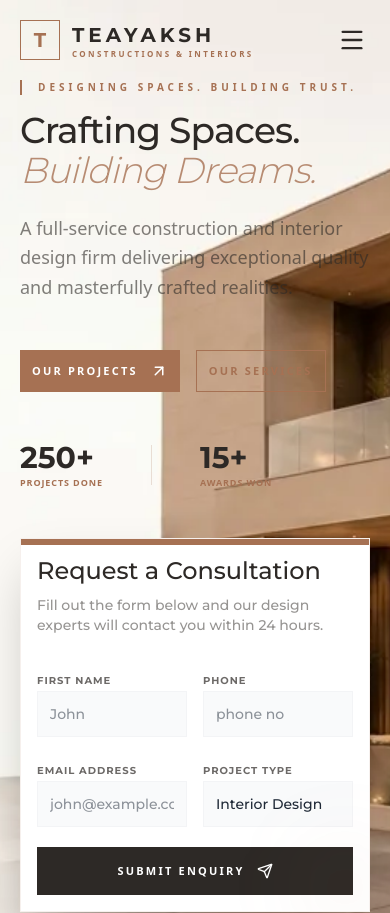
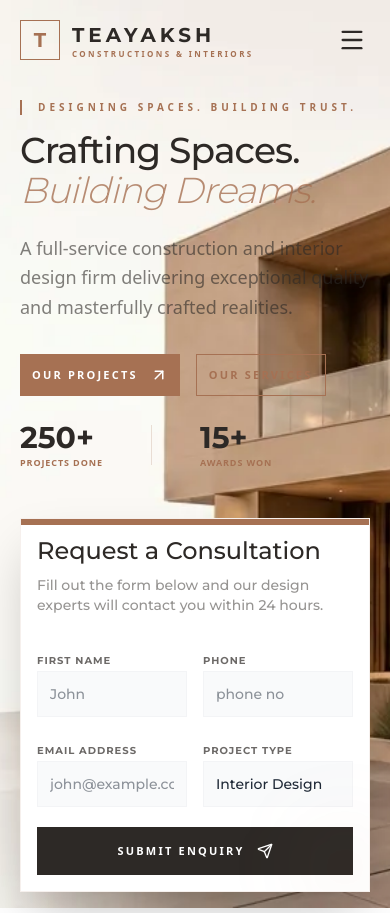
Before and after one commit to shivam4srtech/teayakshconstruction, a Next.js app: page / in a window 390 px wide. Shown: the top 913 px of the page. Built offline with nearby package versions, Linux system fonts and the light colour scheme.

Commit message:
home done

```diff
--- a/src/components/HeroSection.js
+++ b/src/components/HeroSection.js
@@ -4,7 +4,7 @@ import { ArrowUpRight, ChevronRight, Send } from 'lucide-react';
 export default function HeroSection() {
   return (
     <section
-      className="relative flex items-center bg-cover bg-center bg-no-repeat py-20 lg:py-32 min-h-screen"
+      className="relative flex items-center bg-cover bg-center bg-no-repeat pt-25 pb-4 min-h-[100vh]"
       style={{ backgroundImage: "url('/images/banner-img.png')" }}
     >
       {/* Overlay to ensure text readability */}
@@ -24,7 +24,7 @@ export default function HeroSection() {
             </h1>
           </div>
 
-          <p className="text-brand-dark/60 text-lg max-w-md leading-relaxed font-sans mb-8">
+          <p className="text-brand-dark/60 text-lg max-w-md leading-relaxed font-sans mb-4">
             A full-service construction and interior design firm delivering exceptional quality and masterfully crafted realities.
           </p>
 
@@ -39,7 +39,7 @@ export default function HeroSection() {
           </div>
 
           {/* Subtle Stat Counter */}
-          <div className="flex items-center gap-12 pt-12">
+          <div className="flex items-center gap-12 pt-6">
             <div>
               <p className="text-3xl font-bold text-brand-dark">250+</p>
               <p className="text-[9px] font-sans font-bold uppercase tracking-widest text-brand">Projects Done</p>
```
